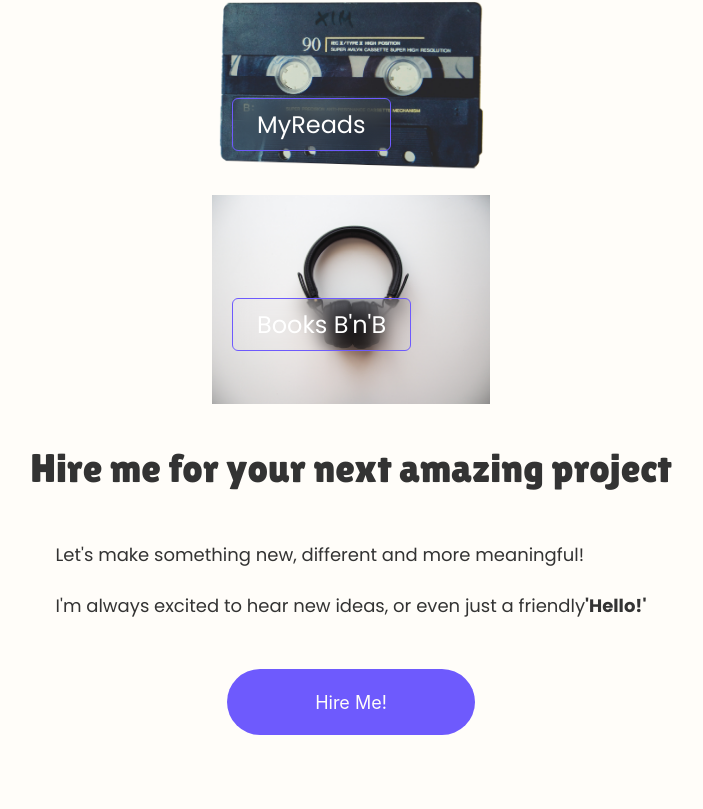
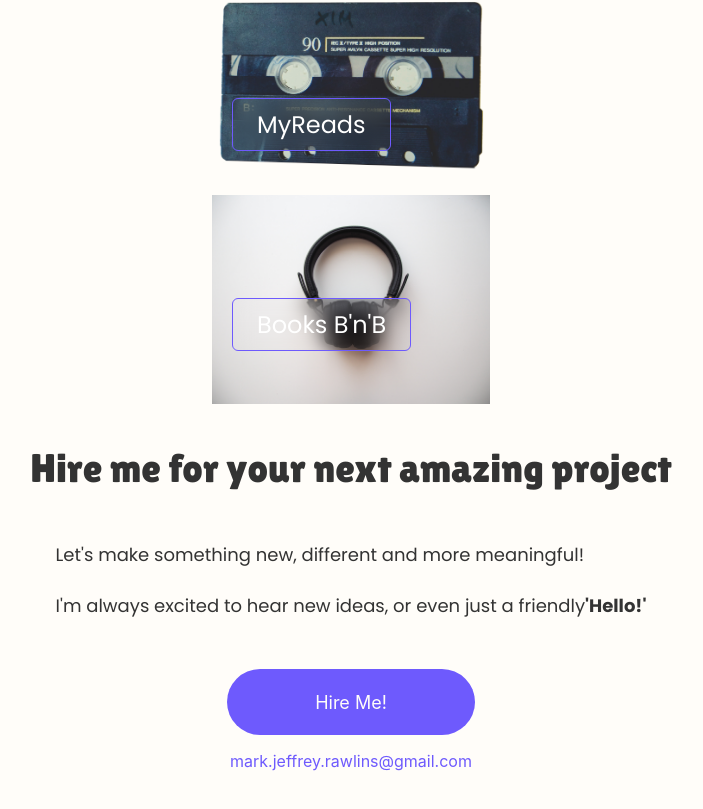
Before and after one commit to 5F8575tree/portfolio-2023-react, a React (Create React App) app: page / in a window 1280 px wide. Shown: the part 3212-4021 px from the top of the page, without its empty margins (289-992 px from the left). Before the commit the page ends 3997 px from the top, so only its background shows below. Built offline with nearby package versions, Linux system fonts and the light colour scheme; a web font is replaced by a local one.

Commit message:
add actual email address with a mailto

```diff
--- a/src/contact/Contact.js
+++ b/src/contact/Contact.js
@@ -15,6 +15,14 @@ const Contact = () => {
       <div className="hero_btn">
         <p>Hire Me!</p>
       </div>
+      <a
+        href="mailto:mark.jeffrey.rawlins@gmail.com"
+        target="_blank"
+        rel="noreferrer"
+        className="email_link"
+      >
+        mark.jeffrey.rawlins@gmail.com
+      </a>
     </div>
   );
 };
--- a/src/contact/contact.css
+++ b/src/contact/contact.css
@@ -36,3 +36,8 @@
   color: #fffdf9;
   font-size: 18px;
 }
+
+.email_link {
+  color: #6e5afd;
+  padding-top: 16px;
+}
```
